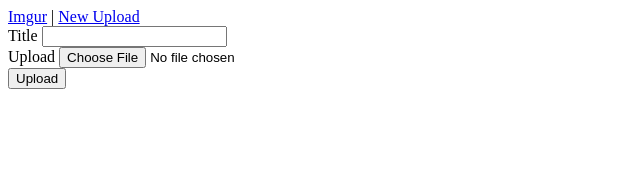
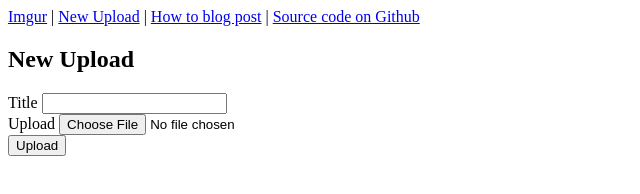
Before and after one commit to minhajuddin/imgur_clone, a plain HTML site: page new.html in a window 1280 px wide. Shown: the whole page, without its empty margins (0-640 px from the left). Drawn offline with Linux system fonts and the light colour scheme.

Commit message:
More links

```diff
--- a/new.html
+++ b/new.html
@@ -1,8 +1,9 @@
 <!doctype html>
 
 <a href='/imgur_clone/'>Imgur</a> | <a href='/imgur_clone/new.html'>New Upload</a>
+| <a href='http://blog.liveformhq.com/2016/11/27/creating-an-imgur-clone-using-github-pages-and-liveform/'>How to blog post</a> | <a href='https://github.com/minhajuddin/imgur_clone'>Source code on Github</a>
 
-<br />
+<h2>New Upload</h2>
 
 <form action="https://liveformhq.com/form/369c5f72-7940-4d20-b3c7-8a963fc49a15" method="POST" accept-charset="utf-8"  enctype="multipart/form-data">
   <input type="hidden" name="utf8" value="✓">
```
Also changed, not shown: index.html (+1 -0 lines).
